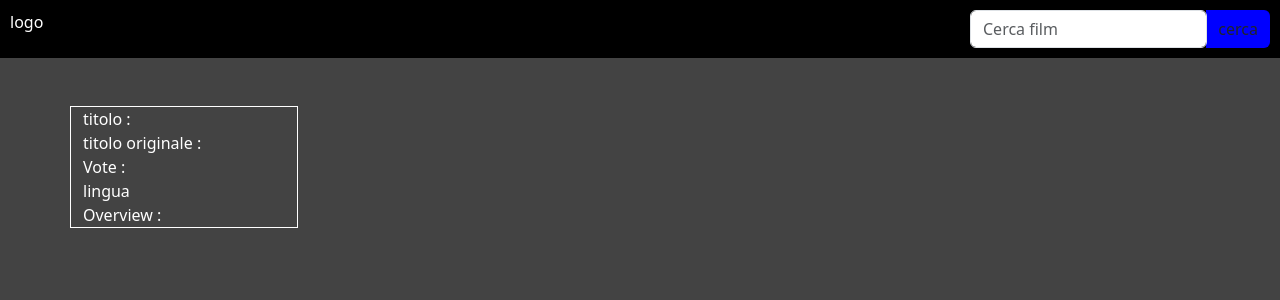
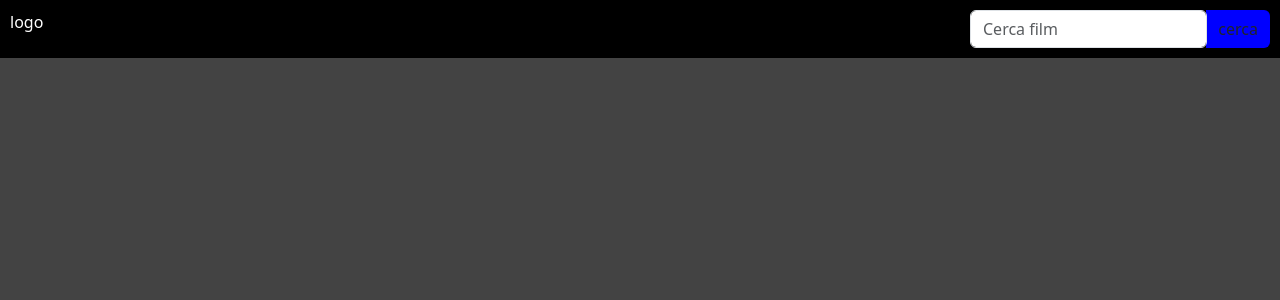
Before and after one commit to silviapetrino/vite-boolflix, a Vue app: page / in a window 1280 px wide. Shown: the top 300 px of the page. Built offline with nearby package versions, Linux system fonts and the light colour scheme.

Commit message:
[add] store to container

```diff
--- a/src/components/Main/ContainerCards.vue
+++ b/src/components/Main/ContainerCards.vue
@@ -1,13 +1,20 @@
-
-
 
 <script>
+import Header from '../Header/Header.vue';
 import singolCard from './singolCard.vue';
+import { store } from '../../data/store';
+
 export default {
 
   name: "container cards",
   components: {
+    Header,
     singolCard
+  },
+  data(){
+    return{
+      store
+    }
   }
 }
 </script>
@@ -20,7 +27,8 @@ export default {
     <div class="container py-5">
 
       <div class="row">
-        <singolCard />
+
+
 
 
       </div>
--- a/src/components/Main/singolCard.vue
+++ b/src/components/Main/singolCard.vue
@@ -1,14 +1,21 @@
+<script>
 
-<script>
+import { store } from '../../data/store';
+
 export default {
-  name: 'singol-card'
+  name: 'singol-card',
+  data(){
+    return{
+      store
+    }
+  }
 }
 </script>
 
 <template>
 
   <div class="card-sp">
-    <div class="title">titolo :</div>
+    <div class="title">titolo : </div>
     <div class="original-title">titolo originale :</div>
     <div class="vote">Vote :</div>
     <div class="language">lingua</div>
```
